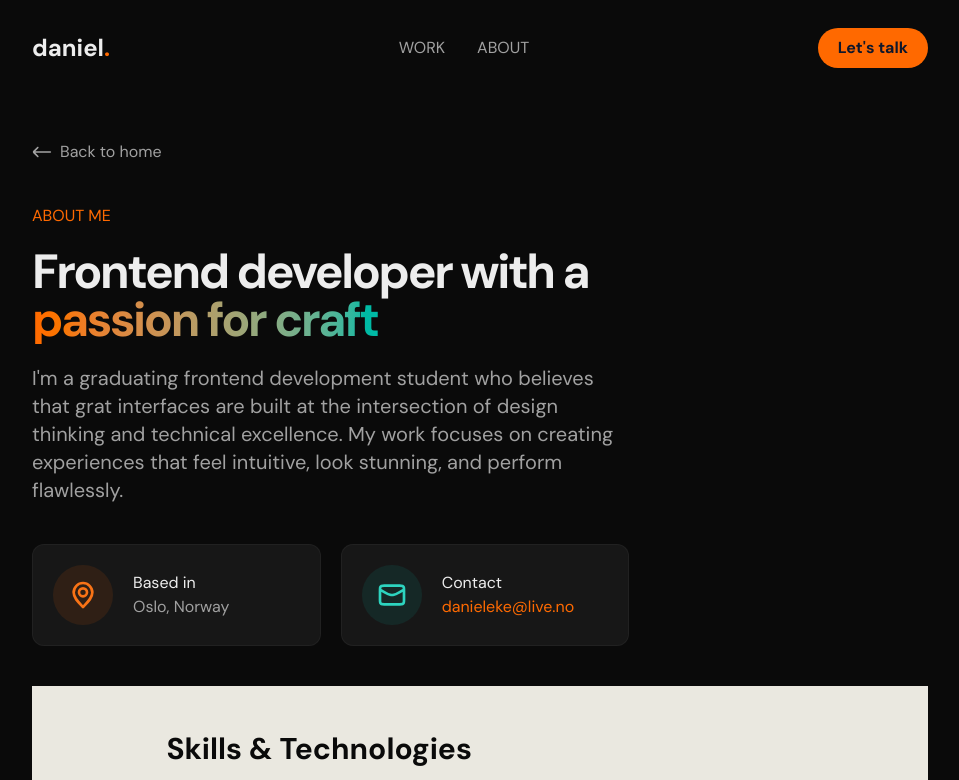
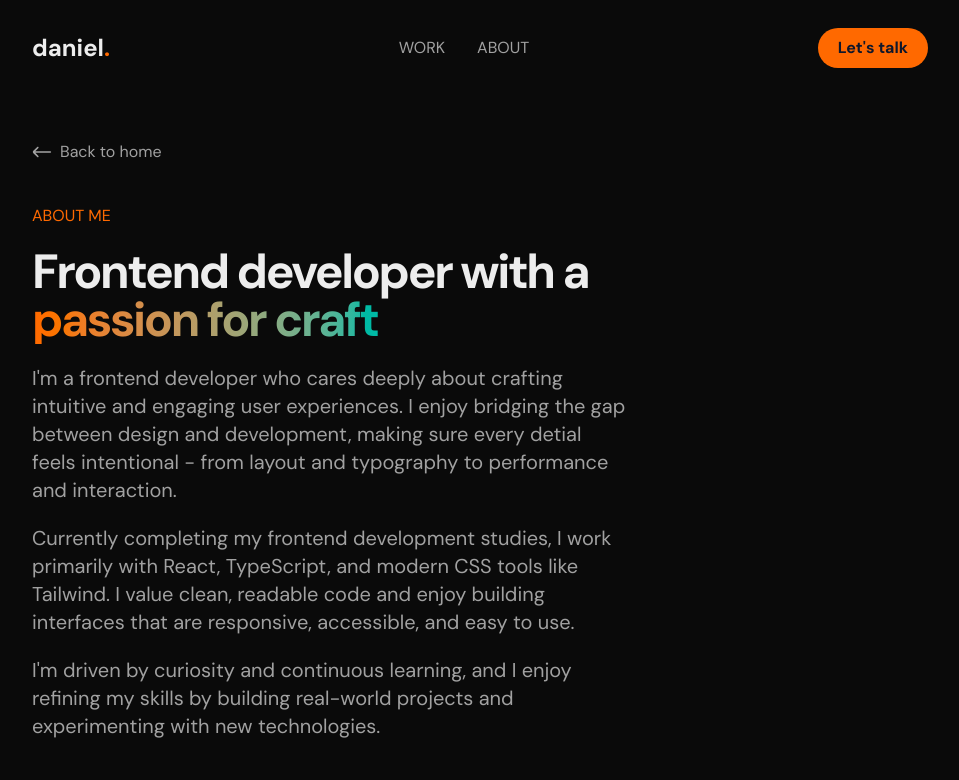
Before and after one commit to danielekeberg/POR2, a Next.js app: page /about in a window 1280 px wide. Shown: the top 780 px of the page, without its empty margins (160-1119 px from the left). Built offline with nearby package versions, Linux system fonts and the light colour scheme.

Commit message:
Update About section

```diff
--- a/app/about/page.tsx
+++ b/app/about/page.tsx
@@ -13,7 +13,11 @@ export default function About() {
                         <h1 className="text-4xl md:text-5xl tracking-tighter font-extrabold">Frontend developer with a</h1>
                         <h1 className="text-4xl md:text-5xl tracking-tighter font-extrabold bg-gradient-to-r bg-clip-text text-transparent from-orange-500 to-teal-500 w-fit">passion for craft</h1>
                     </div>
-                    <p className="text-neutral-400 text-xl">I'm a graduating frontend development student who believes that grat interfaces are built at the intersection of design thinking and technical excellence. My work focuses on creating experiences that feel intuitive, look stunning, and perform flawlessly.</p>
+                    <div className="flex flex-col gap-5">
+                        <p className="text-neutral-400 text-xl">I'm a frontend developer who cares deeply about crafting intuitive and engaging user experiences. I enjoy bridging the gap between design and development, making sure every detial feels intentional - from layout and typography to performance and interaction.</p>
+                        <p className="text-neutral-400 text-xl">Currently completing my frontend development studies, I work primarily with React, TypeScript, and modern CSS tools like Tailwind. I value clean, readable code and enjoy building interfaces that are responsive, accessible, and easy to use.</p>
+                        <p className="text-neutral-400 text-xl">I'm driven by curiosity and continuous learning, and I enjoy refining my skills by building real-world projects and experimenting with new technologies.</p>
+                    </div>
                     <div className="grid grid-cols-1 md:grid-cols-2 gap-5 my-10">
                         <div className="flex gap-5 items-center bg-neutral-900 p-5 rounded rounded-xl border border-neutral-500/10">
                             <div className="bg-orange-500/10 h-15 w-15 flex items-center justify-center rounded-full">
```
